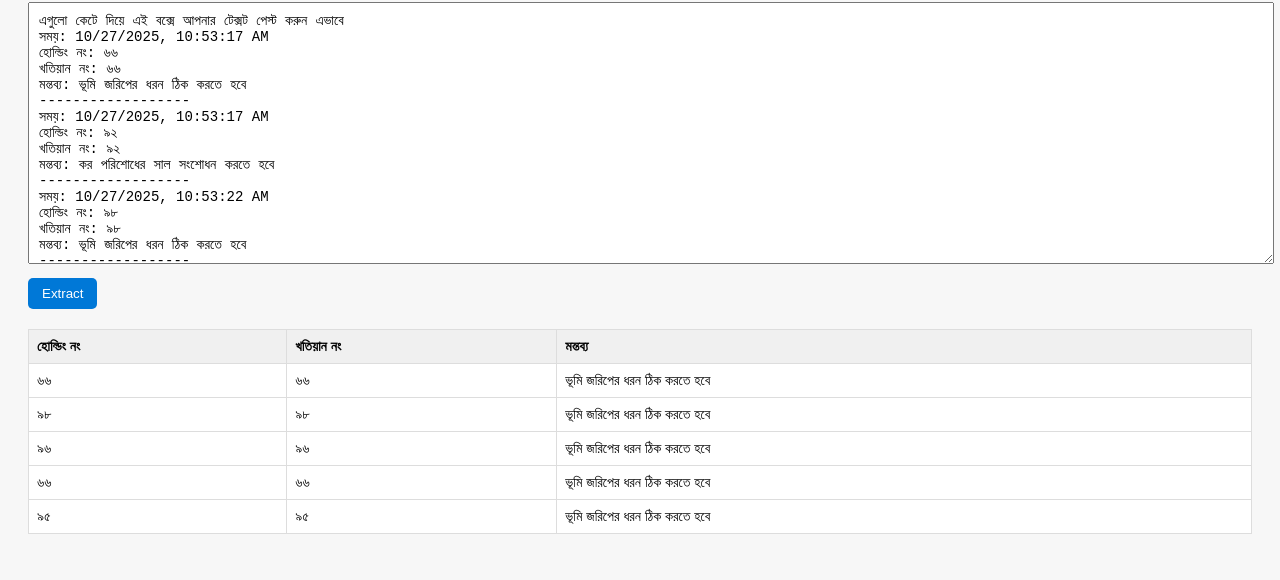
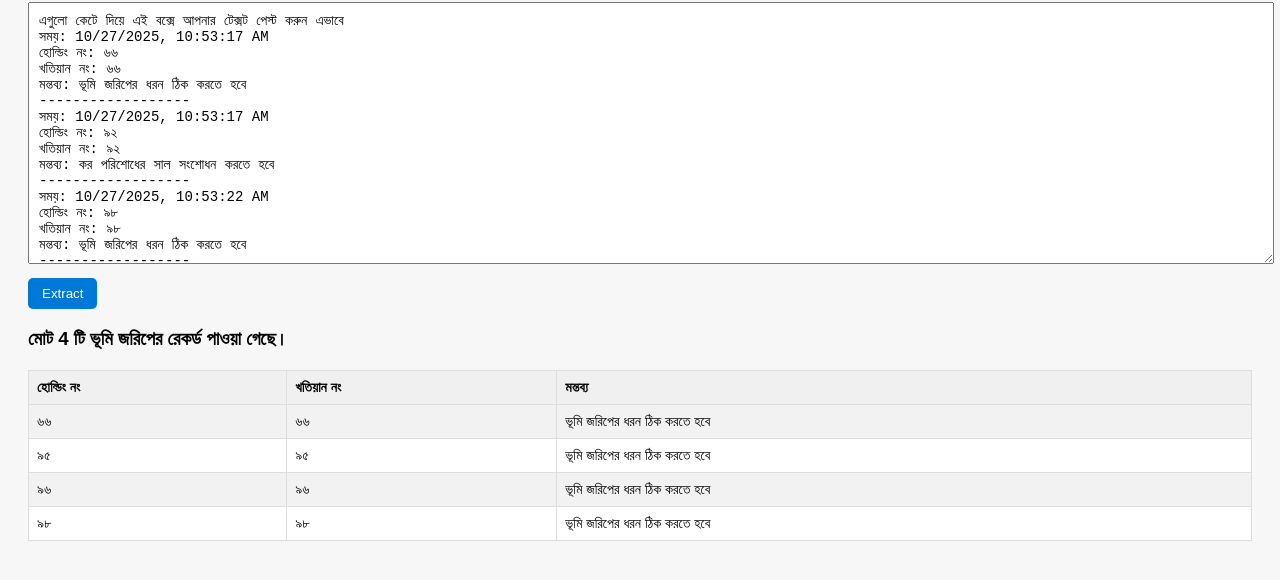
Before and after one commit to sadmanHafizShohan/extractVumiJoriperDhoron, a plain HTML site: page index.html in a window 1280 px wide. Both pictures are taken after a click on the button "Extract". Shown: the part 94-674 px from the top of the page. Drawn offline with Linux system fonts and the light colour scheme.

Commit message:
added new feature

```diff
--- a/index.html
+++ b/index.html
@@ -10,6 +10,8 @@
   table { margin-top: 20px; border-collapse: collapse; width: 100%; background: #fff; }
   th, td { border: 1px solid #ddd; padding: 8px; text-align: left; font-size: 14px; }
   th { background: #f0f0f0; }
+  tr:nth-child(even) { background-color: #f2f2f2; }
+  .selected { background-color: #d4edda !important; }
 </style>
 </head>
 <body>
@@ -62,8 +64,15 @@ document.getElementById("extractBtn").addEventListener("click", function() {
   const text = document.getElementById("inputText").value.trim();
   const records = text.split(/[-]{6,}/).map(s => s.trim()).filter(Boolean);
 
-  let resultHTML = "<table><tr><th>হোল্ডিং নং</th><th>খতিয়ান নং</th><th>মন্তব্য</th></tr>";
-  let found = 0;
+  let extractedData = [];
+
+  const bengaliToEnglish = {
+    '০': 0, '১': 1, '২': 2, '৩': 3, '৪': 4, '৫': 5, '৬': 6, '৭': 7, '৮': 8, '৯': 9
+  };
+
+  const convertBengaliToEnglish = (bengaliNumber) => {
+    return parseInt(String(bengaliNumber).replace(/[০-৯]/g, d => bengaliToEnglish[d]));
+  };
 
   for (const rec of records) {
     const holdingMatch = rec.match(/হোল্ডিং\s*নং[:：]?\s*([০-৯0-9]+)/u);
@@ -73,17 +82,47 @@ document.getElementById("extractBtn").addEventListener("click", function() {
     const holding = holdingMatch ? holdingMatch[1] : "";
     const khatian = khatianMatch ? khatianMatch[1] : "";
     const comment = commentMatch ? commentMatch[1] : "";
+
     if (comment.includes("ভূমি জরিপ")) {
-      found++;
-      resultHTML += `<tr><td>${holding}</td><td>${khatian}</td><td>${comment}</td></tr>`;
+      extractedData.push({
+        holding: holding,
+        khatian: khatian,
+        comment: comment,
+        holdingNumeric: convertBengaliToEnglish(holding)
+      });
     }
   }
 
-  resultHTML += "</table>";
+  extractedData.sort((a, b) => a.holdingNumeric - b.holdingNumeric);
+
+  let resultHTML = "";
+  let found = 0;
+  const uniqueRecords = new Set();
+
+  let tableHTML = "<table><tr><th>হোল্ডিং নং</th><th>খতিয়ান নং</th><th>মন্তব্য</th></tr>";
+
+  for (const data of extractedData) {
+    const uniqueIdentifier = `${data.holding}-${data.khatian}`;
+    if (!uniqueRecords.has(uniqueIdentifier)) {
+      uniqueRecords.add(uniqueIdentifier);
+      tableHTML += `<tr><td>${data.holding}</td><td>${data.khatian}</td><td>${data.comment}</td></tr>`;
+      found++;
+    }
+  }
+
+  tableHTML += "</table>";
+  resultHTML = `<h3>মোট ${found} টি ভূমি জরিপের রেকর্ড পাওয়া গেছে।</h3>` + tableHTML;
+
 
   document.getElementById("result").innerHTML =
     found ? resultHTML : "<p>কোনো ভূমি জরিপ মন্তব্য পাওয়া যায়নি।</p>";
 });
+
+document.getElementById("result").addEventListener("click", function(e) {
+  if (e.target && e.target.nodeName === "TD") {
+    e.target.parentNode.classList.toggle("selected");
+  }
+});
 </script>
 </body>
 </html>
```
